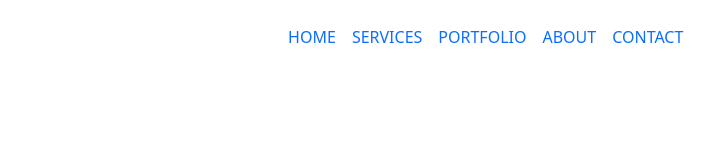
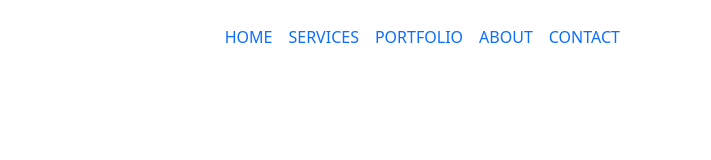
Before and after one commit to dziakola/studio-task-runner, a website: page index.html in a window 1280 px wide. Shown: the full height of the page, 431-1142 px from the left. Drawn offline with nearby package versions, Linux system fonts and the light colour scheme; files that its build step writes are made by us from their sources.

Commit message:
change in navbar

```diff
--- a/index.html
+++ b/index.html
@@ -39,8 +39,8 @@
     >
       <span class="navbar-toggler-icon"></span>
     </button>
-    <div class="collapse navbar-collapse justify-content-end" id="mobile-menu">
-      <ul class="navbar-nav col-md-8">
+    <div class="col-md-8 collapse navbar-collapse justify-content-center" id="mobile-menu">
+      <ul class="navbar-nav ">
         <li><a href="#" class="nav-link px-2">HOME</a></li>
         <li><a href="#" class="nav-link px-2">SERVICES</a></li>
         <li><a href="#" class="nav-link px-2">PORTFOLIO</a></li>
```
